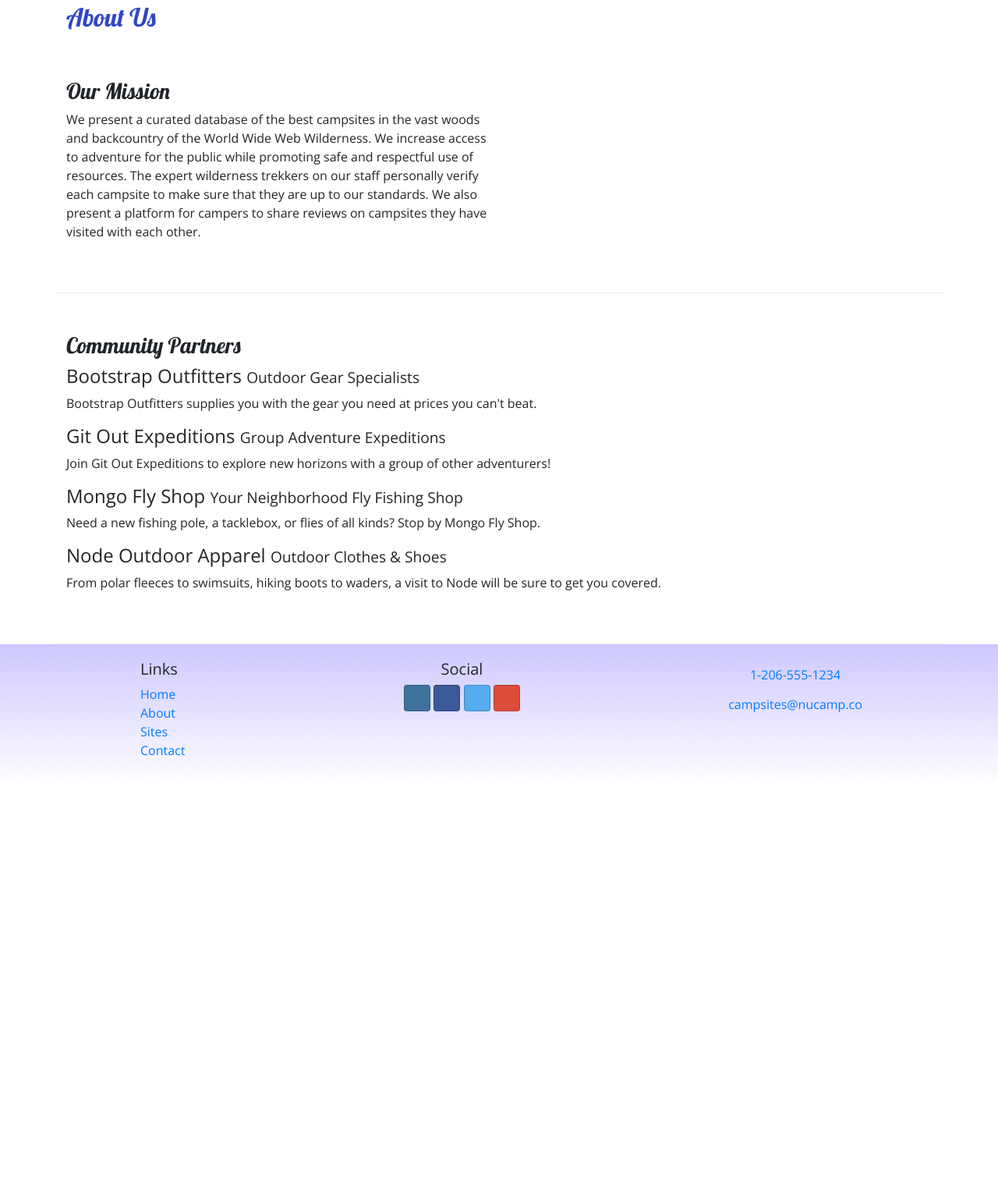
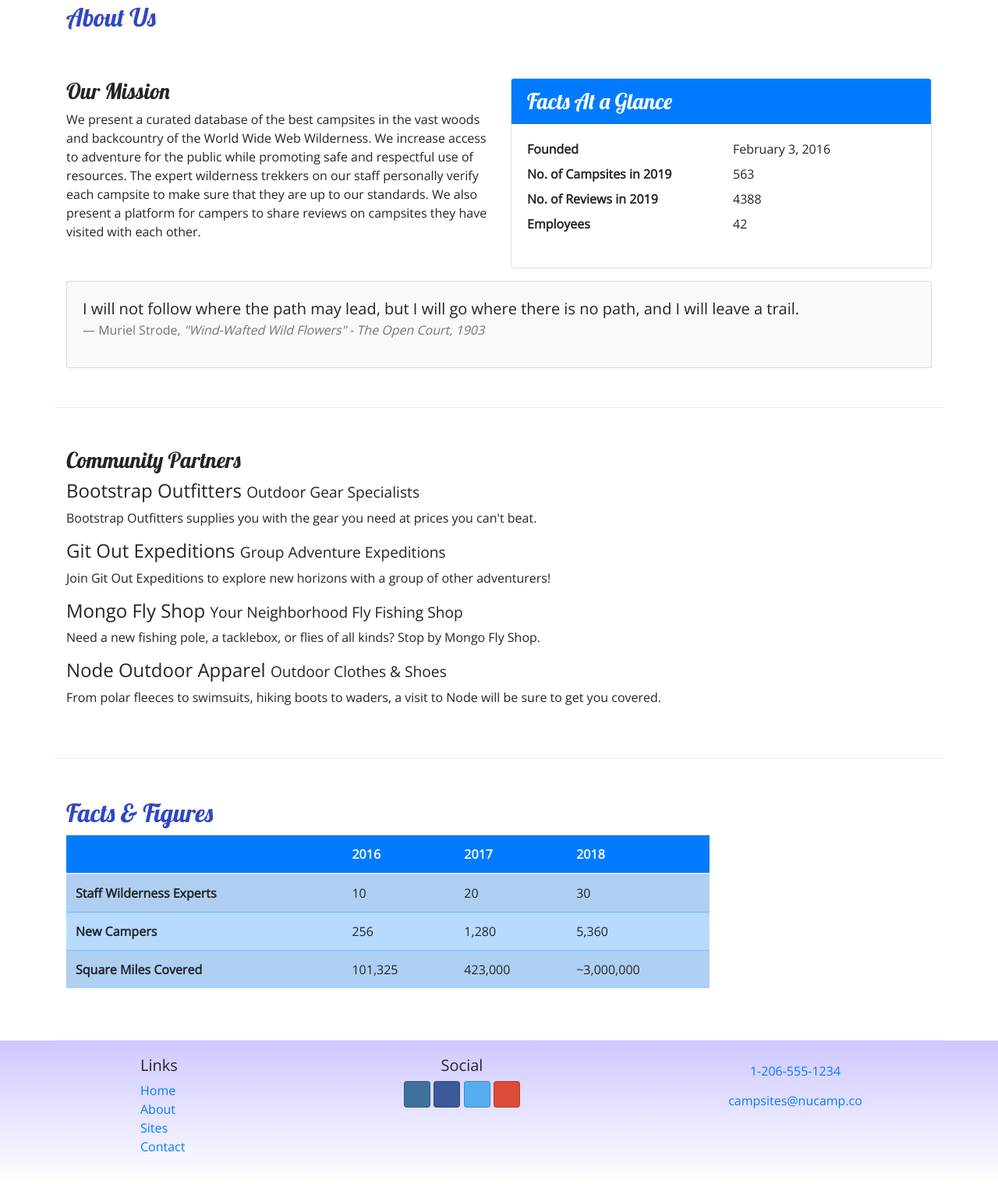
Before and after one commit to karthvp/nucampsite, a website: page aboutus.html in a window 1280 px wide. Shown: the part 279-1797 px from the top of the page at 78% size. Before the commit the page ends 1289 px from the top, so only its background shows below. Drawn offline with nearby package versions, Linux system fonts and the light colour scheme.

Commit message:
Tables and Cards

```diff
--- a/aboutus.html
+++ b/aboutus.html
@@ -65,42 +65,61 @@
         </div>
       </div>
 
-      <div class="row row-content align-items-center">
-        <div class="col col-sm-6 col-md-6 col-lg-6 col-xl-6">
-          <h3>Our Mission</h3>
-          <p>
-            We present a curated database of the best campsites in the vast
-            woods and backcountry of the World Wide Web Wilderness. We increase
-            access to adventure for the public while promoting safe and
-            respectful use of resources. The expert wilderness trekkers on our
-            staff personally verify each campsite to make sure that they are up
-            to our standards. We also present a platform for campers to share
-            reviews on campsites they have visited with each other.
-          </p>
+      <div class="row row-content">
+        <div class="col-sm-6">
+            <h3>Our Mission</h3>
+            <p>We present a curated database of the best campsites in the vast woods and backcountry of the World Wide Web Wilderness. We increase access to adventure for the public while promoting safe and respectful use of resources. The expert wilderness trekkers on our staff personally verify each campsite to make sure that they are up to our standards. We also present a platform for campers to share reviews on campsites they have visited with  each other.</p>
         </div>
-      </div>
+        <div class="col-sm-6">
+            <div class="card">
+                <h3 class="card-header bg-primary text-white">Facts At a Glance</h3>
+                <div class="card-body">
+                    <dl class="row">
+                        <dt class="col-6">Founded</dt>
+                        <dd class="col-6">February 3, 2016</dd>
+                        <dt class="col-6">No. of Campsites in 2019</dt>
+                        <dd class="col-6">563</dd>
+                        <dt class="col-6">No. of Reviews in 2019</dt>
+                        <dd class="col-6">4388</dd>
+                        <dt class="col-6">Employees</dt>
+                        <dd class="col-6">42</dd>
+                    </dl>
+                </div>
+            </div>
+        </div>
+
+        <div class="col">
+            <div class="card bg-light mt-3">
+                <blockquote class="blockquote card-body">
+                    <p class="mb-0">I will not follow where the path may lead, but I will go where there is no path, and I will leave a trail.</p>
+                    <footer class="blockquote-footer">Muriel Strode,
+                        <cite title="Source Title">"Wind-Wafted Wild Flowers" -
+                            The Open Court, 1903
+                        </cite>
+                    </footer>
+                </blockquote>
+            </div>
+        </div>
+    </div>
 
       <div class="row row-content">
         <div class="col">
           <h3>Community Partners</h3>
           <h4>Bootstrap Outfitters <small>Outdoor Gear Specialists</small></h4>
           <p class="d-none d-sm-block">
-            Bootstrap Outfitters supplies you with the gear you need at prices
-            you can't beat.
+            Bootstrap Outfitters supplies you with the gear you need at prices you can't beat.
           </p>
           <h4>
             Git Out Expeditions <small>Group Adventure Expeditions</small>
           </h4>
           <p class="d-none d-sm-block">
-            Join Git Out Expeditions to explore new horizons with a group of
-            other adventurers!
+            Join Git Out Expeditions to explore new horizons with a group of other adventurers!
           </p>
           <h4>
             Mongo Fly Shop <small>Your Neighborhood Fly Fishing Shop</small>
           </h4>
           <p class="d-none d-sm-block">
-            Need a new fishing pole, a tacklebox, or flies of all kinds? Stop by
-            Mongo Fly Shop.
+            Need a new fishing pole, a tacklebox, or flies of all kinds? Stop by Mongo Fly Shop.
           </p>
           <h4>Node Outdoor Apparel <small>Outdoor Clothes & Shoes</small></h4>
           <p class="d-none d-sm-block">
@@ -109,9 +128,50 @@
           </p>
         </div>
       </div>
+
+      <div class="row row-content">
+        <div class="col-sm-9">
+            <h2>Facts &amp; Figures</h2>
+            <div class="table-responsive">
+              <table class="table table-striped">
+                <thread>
+                  <tr class="bg-primary text-light">
+                    <th></th>
+                    <th>2016</th>
+                    <th>2017</th>
+                    <th>2018</th>
+                  </tr>
+                </thread>
+                <tbody class="table-primary">
+                  <tr>
+                    <th>Staff Wilderness Experts</th>
+                    <td>10</td>
+                    <td>20</td>
+                    <td>30</td>
+                  </tr>
+                  <tr>
+                    <th>New Campers</th>
+                    <td>256</td>
+                    <td>1,280</td>
+                    <td>5,360</td>
+                  </tr>
+                  <tr>
+                    <th>Square Miles Covered</th>
+                    <td>101,325</td>
+                    <td>423,000</td>
+                    <td>~3,000,000</td>
+                  </tr>
+                </tbody>
+              </table>
+            </div>
+        </div>
+      </div>
+
     </div>
 
-    <footer>
+
+
+    <footer class="site-footer">
       <div class="container">
         <div class="row">
           <div class="col-4 col-sm-2 offset-1">
--- a/css/styles.css
+++ b/css/styles.css
@@ -14,7 +14,7 @@ header h2 {
     color: #CEC8FF;
 }
 
-footer {
+.site-footer {
     background-image: linear-gradient(#CEC8FF, white);
     padding: 20px 0;
 }
```
Also changed, not shown: contactus.html (+1 -1 lines), index.html (+1 -1 lines), 1 other file.
